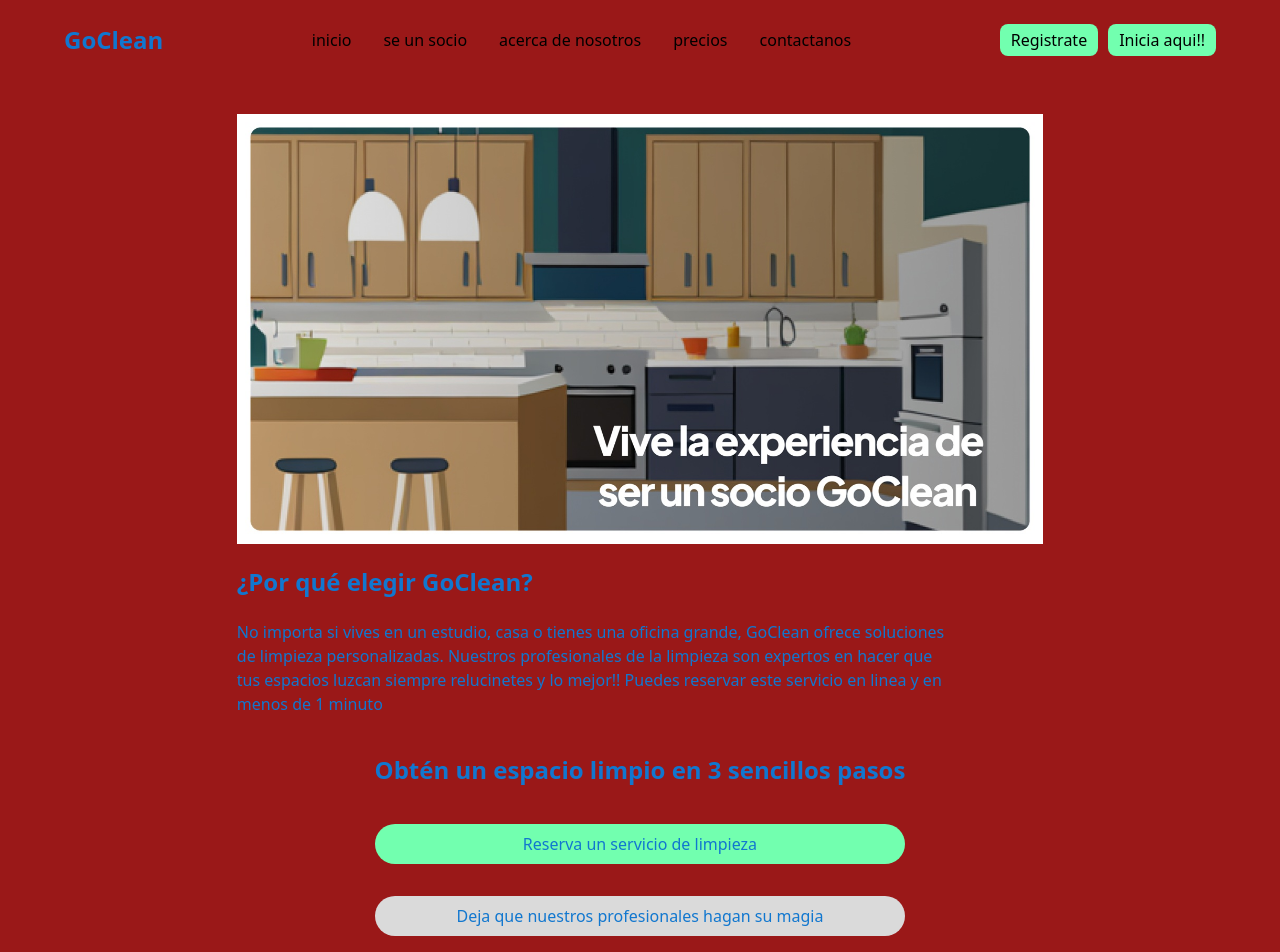
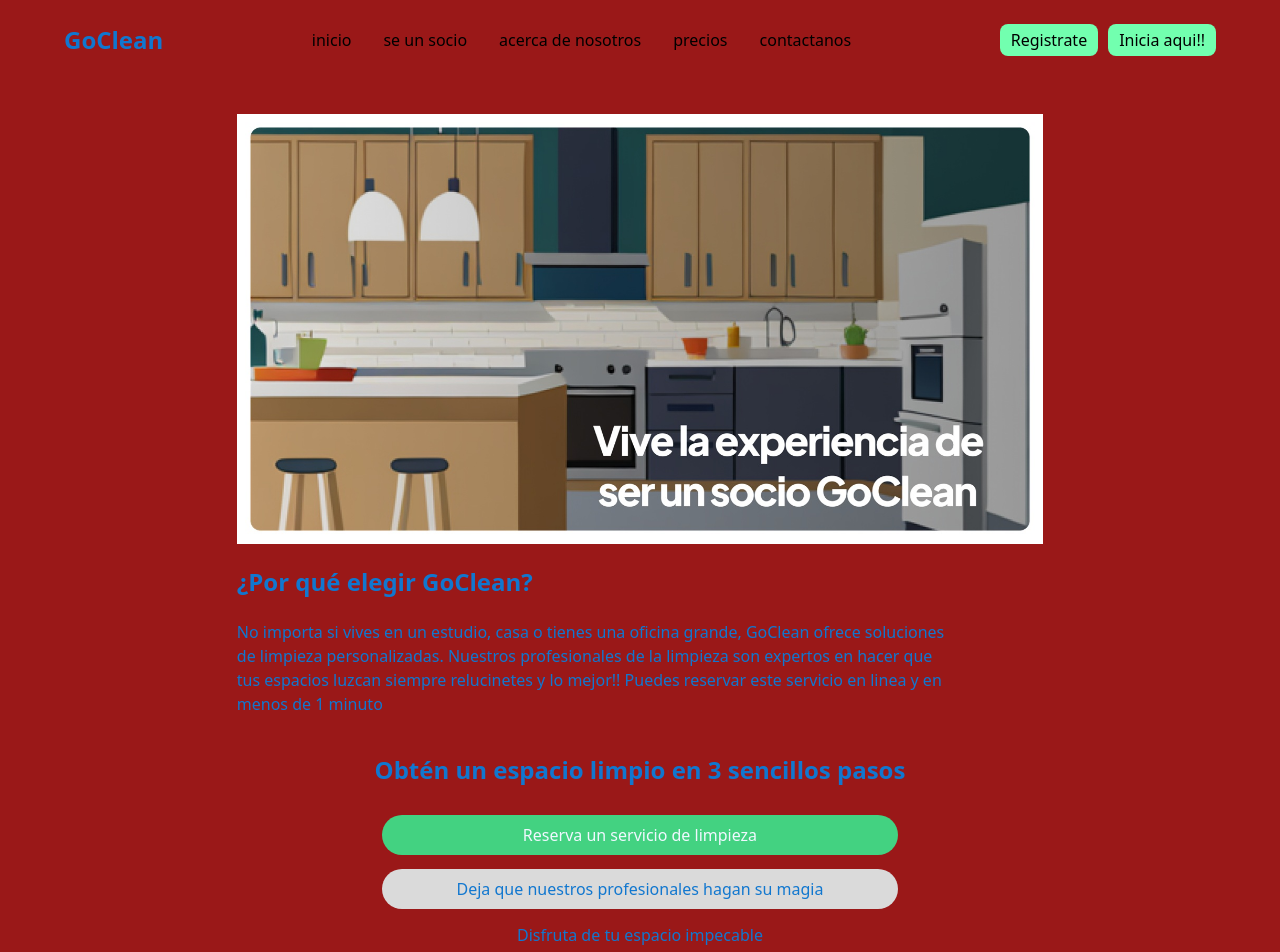
Before and after one commit to tonguiino/GoClean, a React (Vite) app: page / in a window 1280 px wide. Shown: the top 952 px of the page. Built offline with nearby package versions, Linux system fonts and the light colour scheme.

Commit message:
editing styles

```diff
--- a/src/pages/home/home.scss
+++ b/src/pages/home/home.scss
@@ -23,9 +23,11 @@ section {
         text-align: center;
 
         p:nth-child(2) {
-            background-color: #72ffaf;
+            background-color: #43d281;
+            color: aliceblue;
             padding: 8px 5px;
             border-radius: 50px;
+            margin: 7px;
 
         }
 
@@ -33,6 +35,11 @@ section {
             background-color: #dadada;
             padding: 8px 5px;
             border-radius: 50px;
+            margin: 7px;
+        }
+
+        p:nth-child(4) {
+            margin: 7px;
         }
 
     }
@@ -42,6 +49,7 @@ section {
         flex-direction: column;
         align-items: center;
         gap: 10px;
+        margin-top: 28px;
 
 
         details{
```
